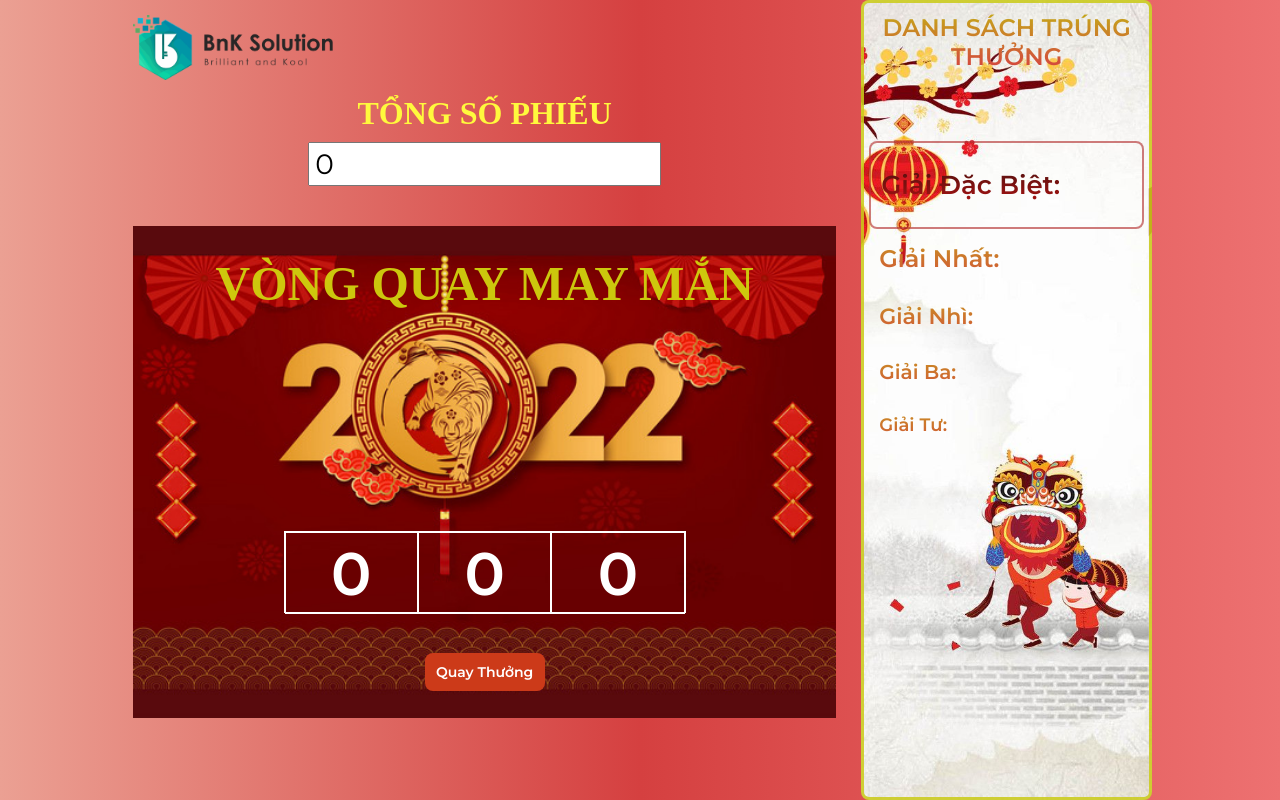
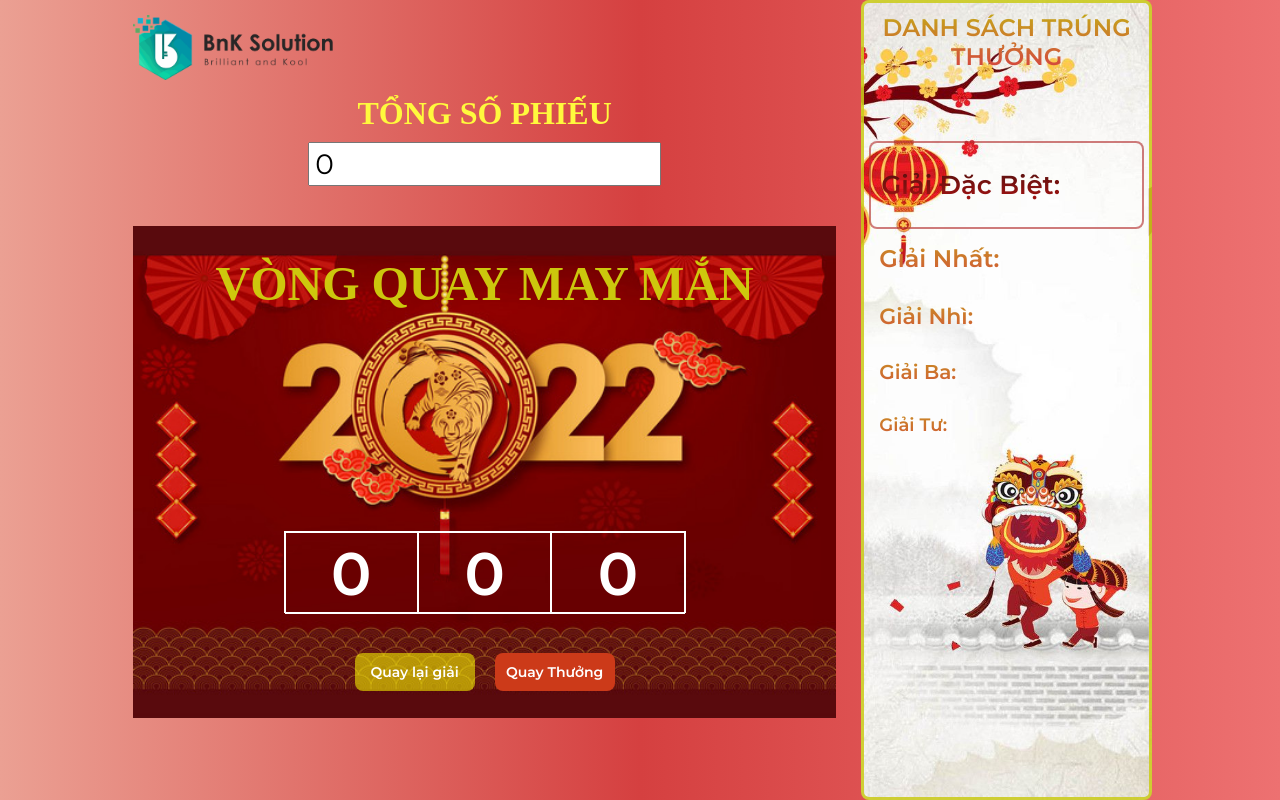
Before and after one commit to tranminhhieu90/Quay-so-may-man, a React (Create React App) app: page / in a window 1280 px wide. Built offline with nearby package versions, Linux system fonts and the light colour scheme; the HTML template or start-up script is replaced by a standard one; a web font is replaced by a local one.

Commit message:
quay lai giai

```diff
--- a/src/App.js
+++ b/src/App.js
@@ -9,10 +9,16 @@ function App() {
   const handleGetRewardNumber = (number) => {
     setNumberArr(prev => {return [...prev, number] })
   }
+
+  const handleGetAgainNumber = (number) => {
+    var clonedObjArray = [...numberArr];
+    clonedObjArray[clonedObjArray.length - 1] = number;
+    setNumberArr(clonedObjArray)
+  }
   return (
     <div className="container">
       <div className='app'>
-        <Random getNumberReward={handleGetRewardNumber} listNumber={ numberArr}/>
+        <Random getNumberReward={handleGetRewardNumber} getAgainNumber={handleGetAgainNumber} listNumber={ numberArr}/>
         <RewardList listNumber={ numberArr}/>
       </div>
     </div>
--- a/src/Random.js
+++ b/src/Random.js
@@ -35,7 +35,7 @@ function NumberAnimation(props) {
 };
 
 function Random(props) {
-  const { getNumberReward, listNumber } = props;
+  const { getNumberReward, listNumber, getAgainNumber } = props;
   const [total, setTotal] = useState(0)
   const [resultNumber, setResultNumber] = useState('')
   const [loading, setLoading] = useState(false)
@@ -80,6 +80,34 @@ function Random(props) {
       }, 38000)
   }
 
+  const handleReSpin = () => {
+    if (listNumber.length >= 5) return;
+    if (loading) return;
+    if (total === "" || total === 0) return;
+    setShowFirework(false)
+    setPlayAudio(true)
+    if (!playAudio) {
+      audioSoxo.play()
+    }
+    const result = Math.ceil(Math.random() * total);
+    const convertResult = `00${result}`
+    const finalResult = convertResult.substring(convertResult.length - 3);
+      setLoading(true)
+      setTimeout(() => {
+        setLoading(false)
+        audioSoxo.pause()
+        audioWin.play()
+        setPlayAudio(false)
+        if (!listNumber.includes(finalResult)) {
+          setResultNumber(finalResult)
+          setShowFirework(true)
+          getAgainNumber(finalResult)
+        } else {
+          setIsOpen(true);
+        }
+      }, 2000)
+  }
+
   const closeModal = () => {
     setIsOpen(false);
   }
@@ -110,10 +138,7 @@ function Random(props) {
           <div className='result_number'>{ loading? <NumberAnimation subClass="delay_2"/> : resultNumber ? resultNumber.split('')[2]: '0'}</div>
         </div>
         <div style={{ display: 'flex', justifyContent: 'center', gap: 20 }}>
-          {/* <div className='button' onClick={() => {
-            setResultNumber('')
-            setShowFirework(false)
-          }} style={{background: 'gray'}}>Reset</div> */}
+          <div className='button' onClick={handleReSpin} style={{background: '#ffff008c'}}>Quay lại giải</div>
           <div className='button' onClick={handleClick}>Quay Thưởng</div>
         </div>
       </div>
```
